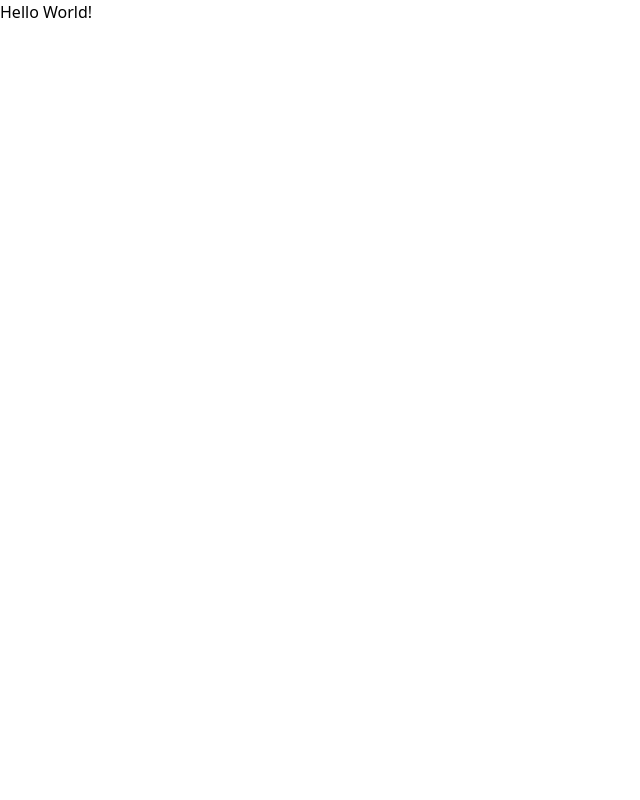
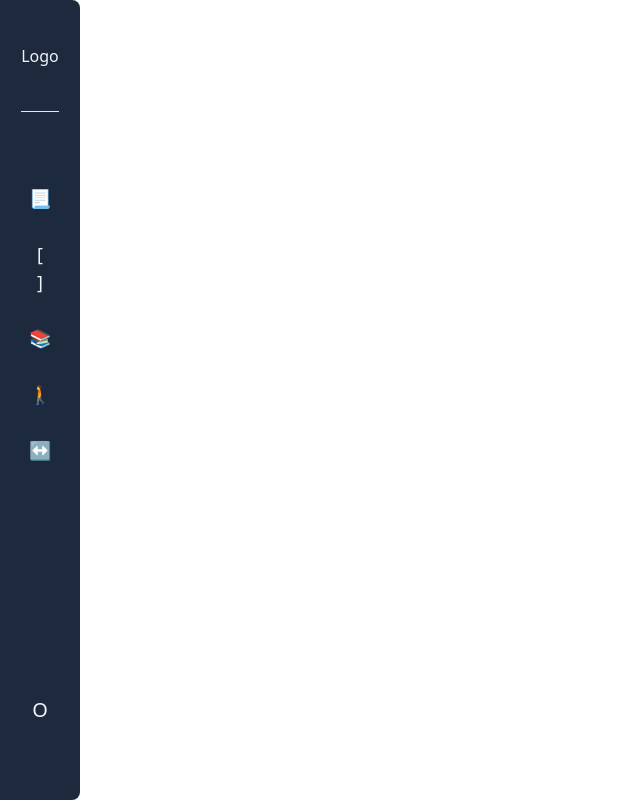
Before and after one commit to MathHenr/algorithm-visualizer, a Next.js app: page / in a window 1280 px wide. Shown: the whole page, without its empty margins (0-640 px from the left). Built offline with nearby package versions, Linux system fonts and the light colour scheme.

Commit message:
feat: created sidebar component layout, and state management toggle.

```diff
--- a/src/app/page.tsx
+++ b/src/app/page.tsx
@@ -1,3 +1,5 @@
+import { Sidebar } from "@/components/Sidebar";
+
 export default function Home() {
-  return <h1>Hello World!</h1>;
+  return <Sidebar />;
 }
--- /dev/null
+++ b/src/components/Sidebar/index.tsx
@@ -0,0 +1,87 @@
+"use client";
+
+import Link from "next/link";
+import { useState } from "react";
+import clsx from "clsx";
+
+export function Sidebar() {
+  const [isOpen, setIsOpen] = useState<boolean>(false);
+
+  const structures = [
+    { name: "Homepage", href: "/", icon: "📃" },
+    { name: "Array", href: "/structure/array", icon: "[ ]" },
+    { name: "Stack", href: "/structure/stack", icon: "📚" },
+    { name: "Queue", href: "/structure/queue", icon: "🚶" },
+    { name: "Deque", href: "/structure/double-ended-queue", icon: "↔️" },
+  ];
+
+  return (
+    <aside
+      className={clsx(
+        "min-h-screen bg-slate-800 relative flex flex-col items-center p-10 text-slate-100 transition",
+        "sm:p-4 sm:rounded-tr-lg sm:rounded-br-lg",
+        isOpen ? "w-full sm:w-[60%] sm:max-w-75" : "sm:w-20 w-10",
+      )}
+    >
+      <div
+        className={clsx(
+          "flex flex-col gap-4 text-center mb-16 border-b border-b-slate-200",
+          "sm:w-fit",
+          isOpen ? "" : "h-24 justify-center",
+        )}
+      >
+        {isOpen && (
+          <>
+            <h1
+              className={clsx("font-extrabold text-2xl/tight", "sm:text-3xl")}
+            >
+              Algorithm Visualizer
+            </h1>
+            <a href="#" className={clsx("text-lg mb-4")}>
+              By Matheus
+            </a>
+          </>
+        )}
+
+        {!isOpen && <span className={clsx("mb-4")}>Logo</span>}
+      </div>
+
+      <nav
+        className={clsx(
+          "flex flex-col gap-3 w-full min-h-[60vh] font-bold text-xl text-center mb-8",
+          "sm:text-lg sm:font-normal",
+        )}
+      >
+        {/* Sidebar opened */}
+        {structures.map((item) => {
+          const { name, href, icon } = item;
+
+          return (
+            <Link
+              key={href}
+              className={clsx(
+                "hover:bg-slate-300 hover:shadow-[0px_3px_15px_-1px_rgba(0,0,0,0.50)] hover:text-slate-900",
+                "rounded-sm transition flex items-center justify-center gap-4 group",
+                isOpen ? "" : "sm:px-4 sm:py-2",
+              )}
+              href={href}
+            >
+              <span>{icon} </span>
+              {isOpen && <span> {name}</span>}
+            </Link>
+          );
+        })}
+      </nav>
+
+      <button
+        onClick={() => setIsOpen(!isOpen)}
+        className={clsx(
+          "w-fit px-4 py-2 rounded-xl text-xl transition cursor-pointer",
+          "hover:bg-slate-300 hover:text-slate-900",
+        )}
+      >
+        {isOpen ? <>X</> : <>O</>}
+      </button>
+    </aside>
+  );
+}
```
